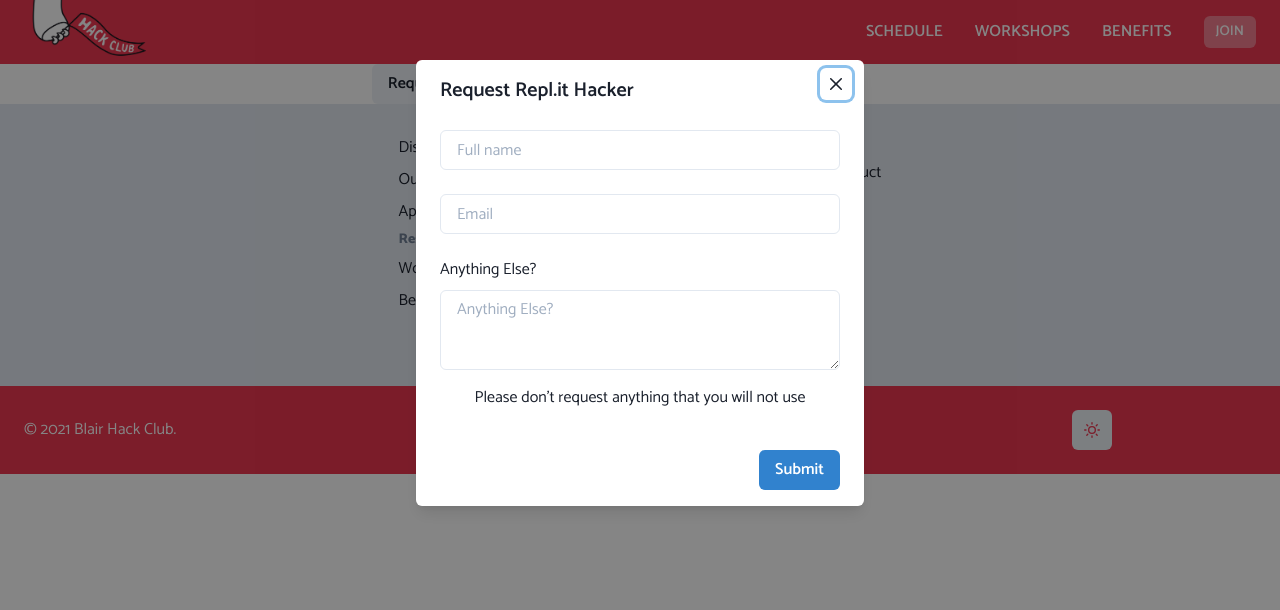
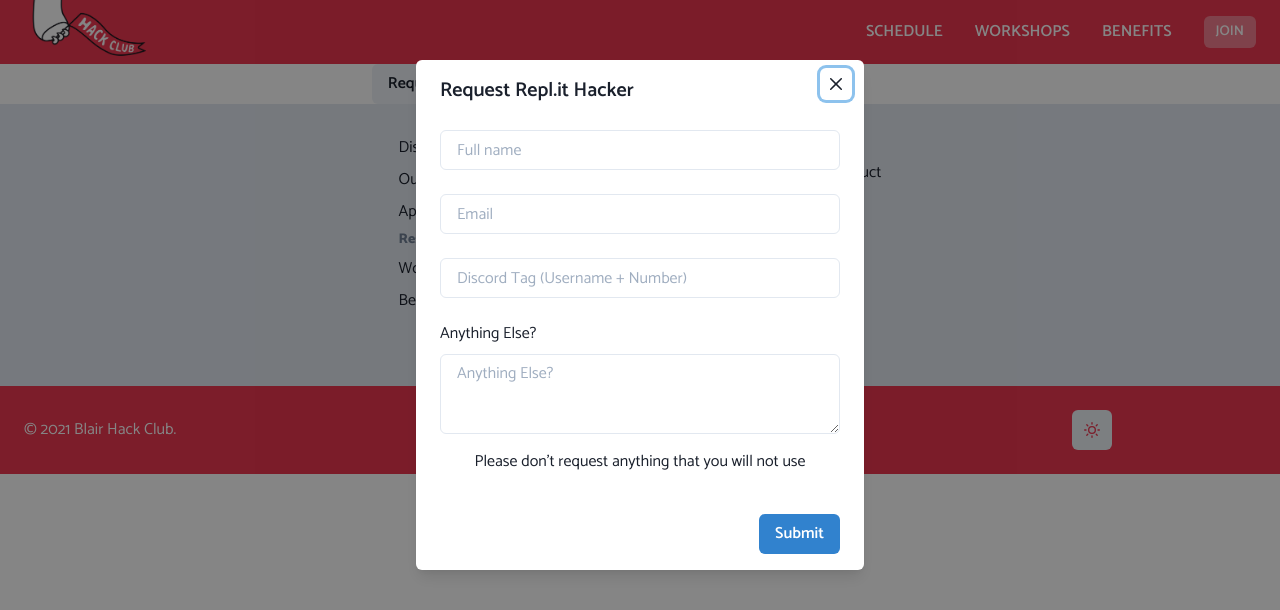
Before and after one commit to blairhackclub/site-v1, a Next.js app: page /benefits/replit in a window 1280 px wide. Both pictures are taken after a click on the button "Request Repl.it Hacker". Shown: the top 610 px of the page. Built offline with nearby package versions, Linux system fonts and the light colour scheme; some icons are missing.

Commit message:
add discord tag field

```diff
--- a/components/Benefits.js
+++ b/components/Benefits.js
@@ -83,7 +83,7 @@ export default function BenefitsComponent(props) {
         <ModalCloseButton />
 
         <Formik
-          initialValues={{name: '', email: '', type: props.benefit ?? "stickers", other: ""}}
+          initialValues={{name: '', email: '', type: props.benefit ?? "stickers", other: "", discord: ""}}
           onSubmit = {(values, {setSubmitting}) => {
           handleSubmit(values);
           }}
@@ -96,6 +96,7 @@ export default function BenefitsComponent(props) {
             <FormControl>
               <Input onChange = {handleChange} value = {values.name}  type = "text"  name = "name"  placeholder="Full name"  autoComplete = "off" required/><br/><br/>
               <Input onChange = {handleChange} value = {values.email} type = "email" name = "email" placeholder="Email" autoComplete = "off" required/><br/><br/>
+              <Input onChange = {handleChange} value = {values.discord} type = "text" name = "discord" placeholder="Discord Tag (Username + Number)" autoComplete = "off" required/><br/><br/>
 
               {!props.benefit &&
                 <>
```
